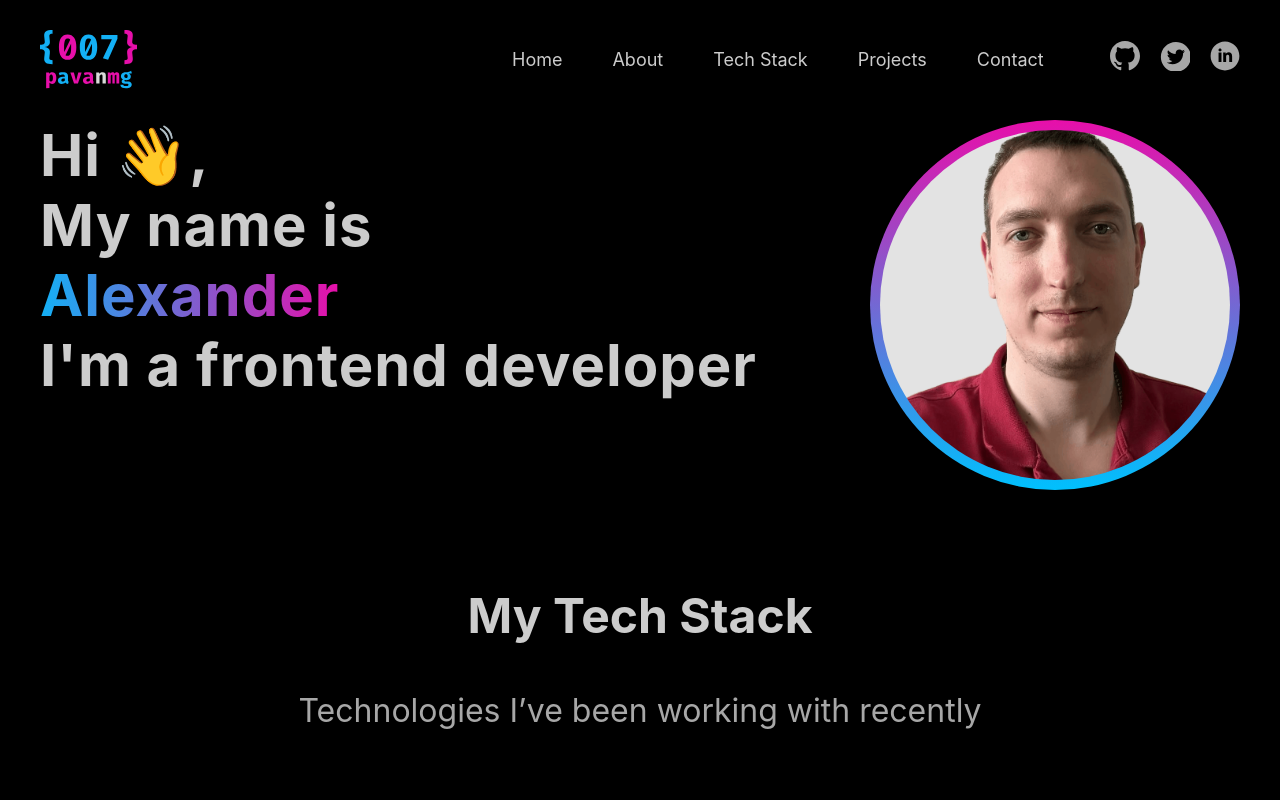
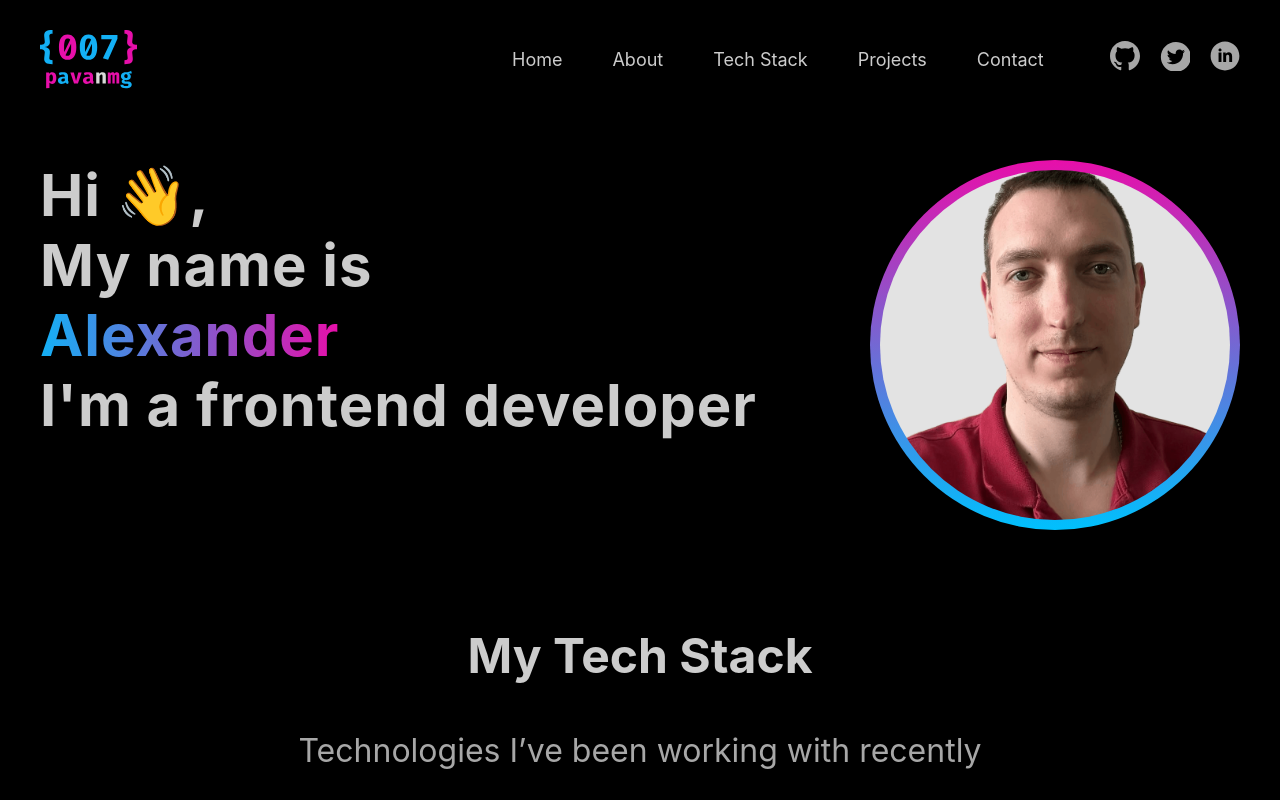
Before and after one commit to Sanyo4ek952/dell, a React app: page / in a window 1280 px wide. Shown: the top 800 px of the page. Built offline with nearby package versions, Linux system fonts and the light colour scheme.

Commit message:
Перед Код ревью 2

```diff
--- a/src/layout/sections/main/about-me/AboutMe.tsx
+++ b/src/layout/sections/main/about-me/AboutMe.tsx
@@ -13,7 +13,7 @@ type AboutMeProps = {
 const AboutMe = (props: AboutMeProps) => {
     return (
         <StyledAboutMe marginTop={props.marginTop}>
-            <StyleContainer paddingTop={"100"}>
+            <StyleContainer paddingTop={"140"}>
                 <FlexWrapper justify={"space-between"}>
                     <Text/>
                     <MyPhoto width={350}
```
